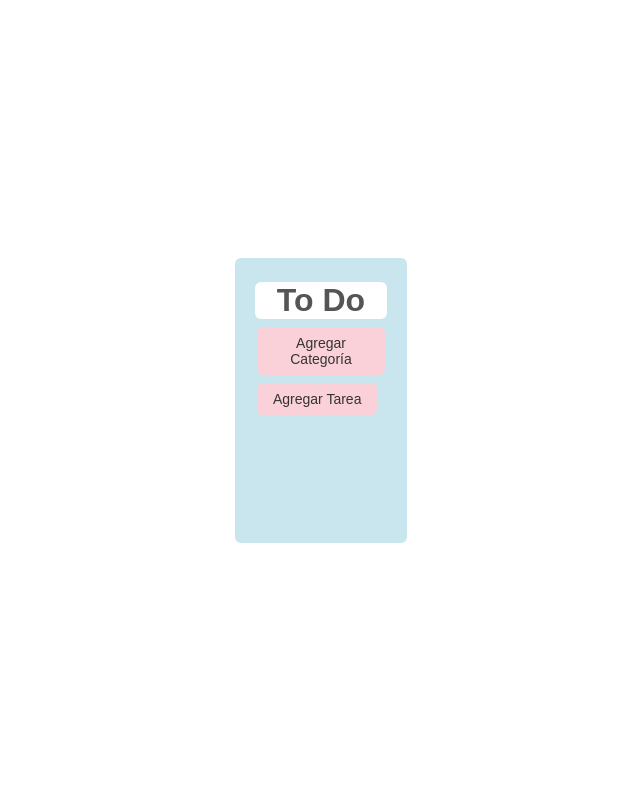
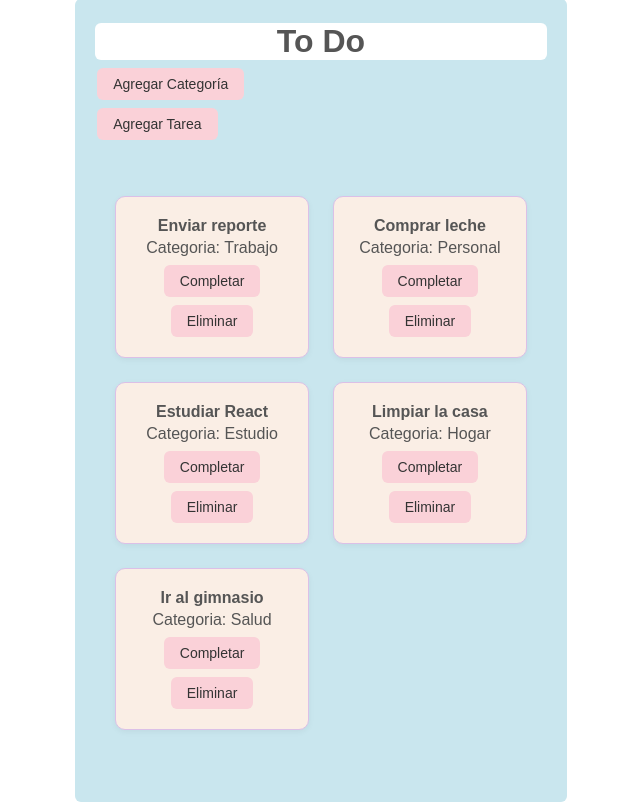
Before and after one commit to Pun-Yei/ProgramacionWeb, a React (Vite) app: page / in a window 1280 px wide. Shown: the whole page, without its empty margins (319-959 px from the left). Built offline with nearby package versions, Linux system fonts and the light colour scheme.

Commit message:
feat: add readme

```diff
--- a/src/App.jsx
+++ b/src/App.jsx
@@ -1,4 +1,4 @@
-import React, { useState } from "react";
+import React, { useState, useEffect } from "react";
 import GridTareas from "./create_grid";
 import Categoria from "./tag";
 import Tarea from "./task";
@@ -7,11 +7,42 @@ import FormularioTarea from "./create_task";
 import { obtenerTareasDesdeLocalStorage, obtenerCategoriasDesdeLocalStorage } from "./import_export";
 
 function App() {
-  // Estado para categorias y tareas
-  const [categorias, setCategorias] = useState(obtenerCategoriasDesdeLocalStorage());
-  const [tareas, setTareas] = useState(obtenerTareasDesdeLocalStorage());
+  // --- Inicializar categorias ---
+  const categoriasIniciales = obtenerCategoriasDesdeLocalStorage();
+  const [categorias, setCategorias] = useState(() => {
+    if (categoriasIniciales.length > 0) return categoriasIniciales;
 
-  // Funcion para crear nueva categoria sin duplicados
+    // Crear 5 categorías iniciales si no hay en localStorage
+    const c1 = new Categoria("Trabajo"); c1.id = 1;
+    const c2 = new Categoria("Personal"); c2.id = 2;
+    const c3 = new Categoria("Estudio"); c3.id = 3;
+    const c4 = new Categoria("Hogar"); c4.id = 4;
+    const c5 = new Categoria("Salud"); c5.id = 5;
+
+    const lista = [c1, c2, c3, c4, c5];
+    localStorage.setItem("categorias", JSON.stringify(lista));
+    return lista;
+  });
+
+  // --- Inicializar tareas ---
+  const tareasIniciales = obtenerTareasDesdeLocalStorage();
+  const [tareas, setTareas] = useState(() => {
+    if (tareasIniciales.length > 0) return tareasIniciales;
+
+    const lista = [
+      new Tarea("Enviar reporte", categorias[0], false),
+      new Tarea("Comprar leche", categorias[1], false),
+      new Tarea("Estudiar React", categorias[2], false),
+      new Tarea("Limpiar la casa", categorias[3], false),
+      new Tarea("Ir al gimnasio", categorias[4], false)
+    ];
+
+    lista.forEach((t, i) => t.id = i + 101); // IDs únicos
+    localStorage.setItem("tareas", JSON.stringify(lista));
+    return lista;
+  });
+
+  // --- Funciones para crear categorías y tareas ---
   const handleCrearCategoria = (nuevaCategoria) => {
     const existe = categorias.some(
       (cat) => cat.nombre.toLowerCase() === nuevaCategoria.nombre.toLowerCase()
@@ -26,7 +57,6 @@ function App() {
     }
   };
 
-  // Funcion para crear nueva tarea sin duplicados
   const handleCrearTarea = (nuevaTarea) => {
     const existe = tareas.some(
       (t) =>
```
Also changed, not shown: 1 other file (tests, documents, lock files or other folders).
